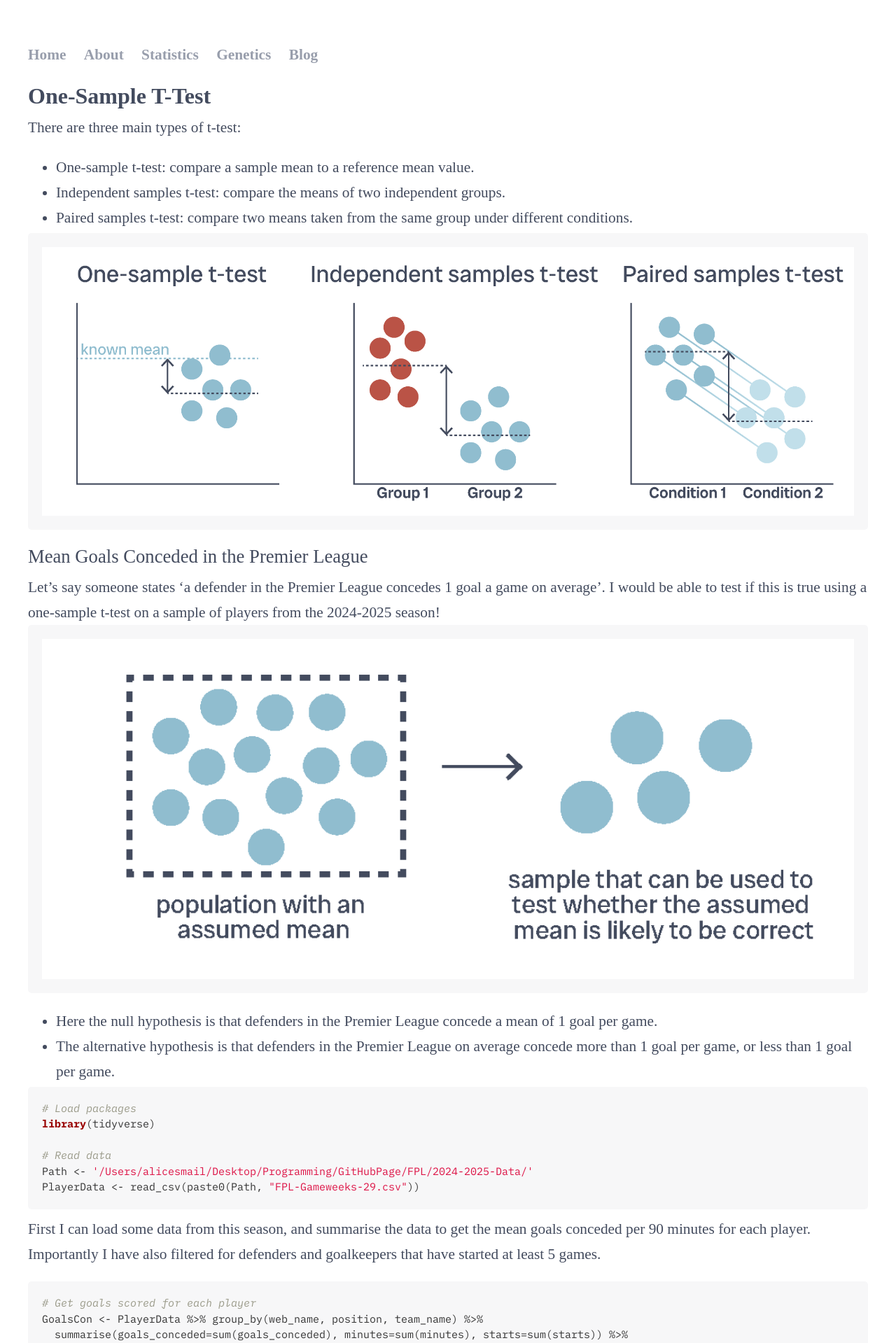
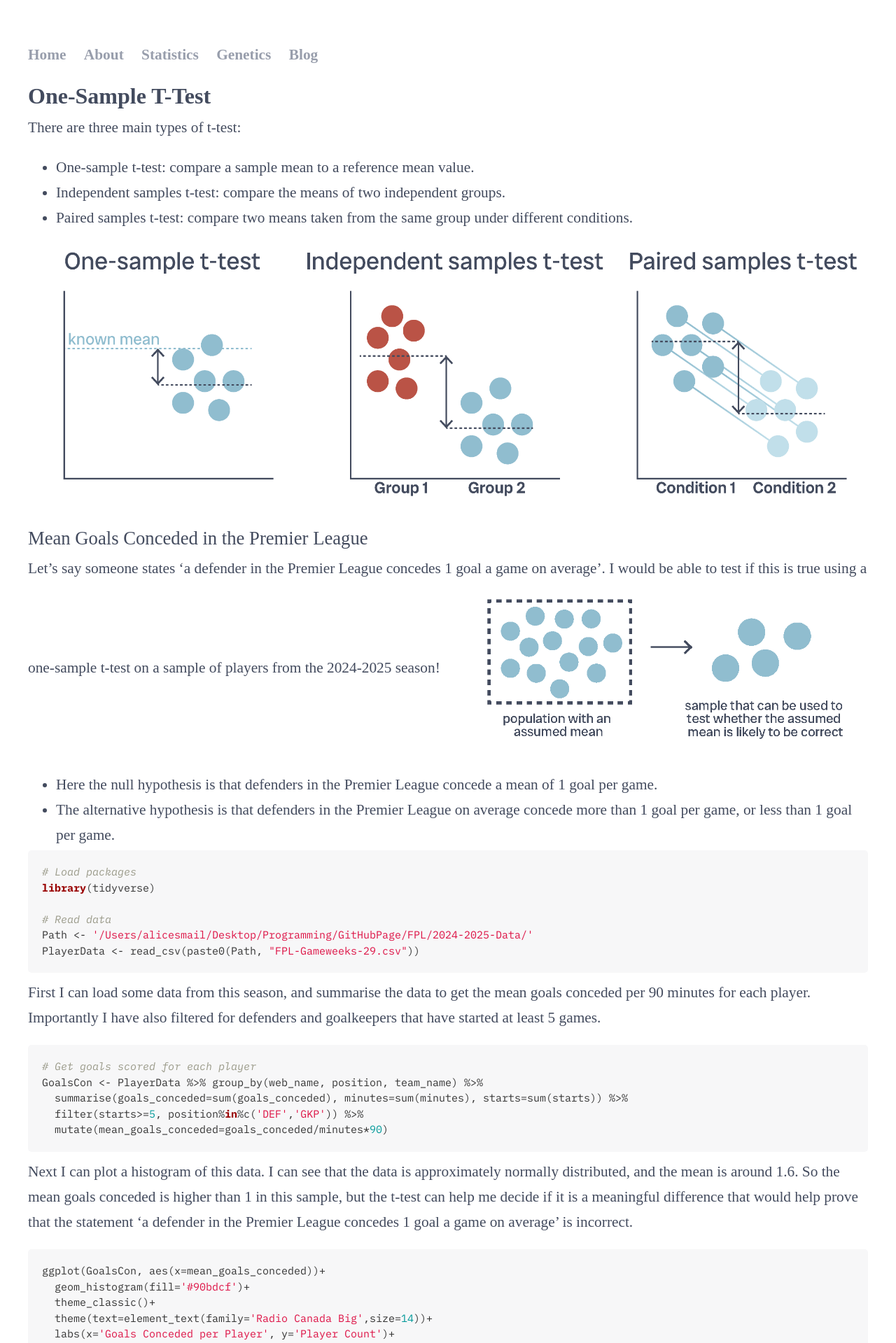
Before and after one commit to alicesmail12/alicesmail12.github.io, a Jekyll site: the page Statistics/T-Test-One-Sample.html, which Jekyll copies as it is, in a window 1280 px wide. Shown: the top 1919 px of the page at 70% size. Built offline with Jekyll 4.4.1, drawn with Linux system fonts in a browser that asks for light colours; some web fonts are replaced.

Commit message:
Update T-Test-One-Sample.html

```diff
--- a/Statistics/T-Test-One-Sample.html
+++ b/Statistics/T-Test-One-Sample.html
@@ -459,14 +459,14 @@ Paired samples t-test: compare two means taken from the same group under
 different conditions.
 </li>
 </ul>
-<pre class="r"><code><img style='height: 100%; width: 100%; object-fit: contain' src="https://alicesmail12.github.io/Statistics/images/T-Tests-All.png"/></code></pre>
+<img style='height: 100%; width: 100%; object-fit: contain' src="https://alicesmail12.github.io/Statistics/images/T-Tests-All.png"/>
 <h2>
 Mean Goals Conceded in the Premier League
 </h2>
 Let’s say someone states ‘a defender in the Premier League concedes 1
 goal a game on average’. I would be able to test if this is true using a
 one-sample t-test on a sample of players from the 2024-2025 season!
-<pre class="r"><code><img style='height: 100%; width: 100%; object-fit: contain' src="https://alicesmail12.github.io/Statistics/images/T-Tests-Sample.png"/></code></pre>
+<img style='width: 50%; object-fit: contain' src="https://alicesmail12.github.io/Statistics/images/T-Tests-Sample.png"/>
 <ul>
 <li>
 Here the null hypothesis is that defenders in the Premier League concede
```
